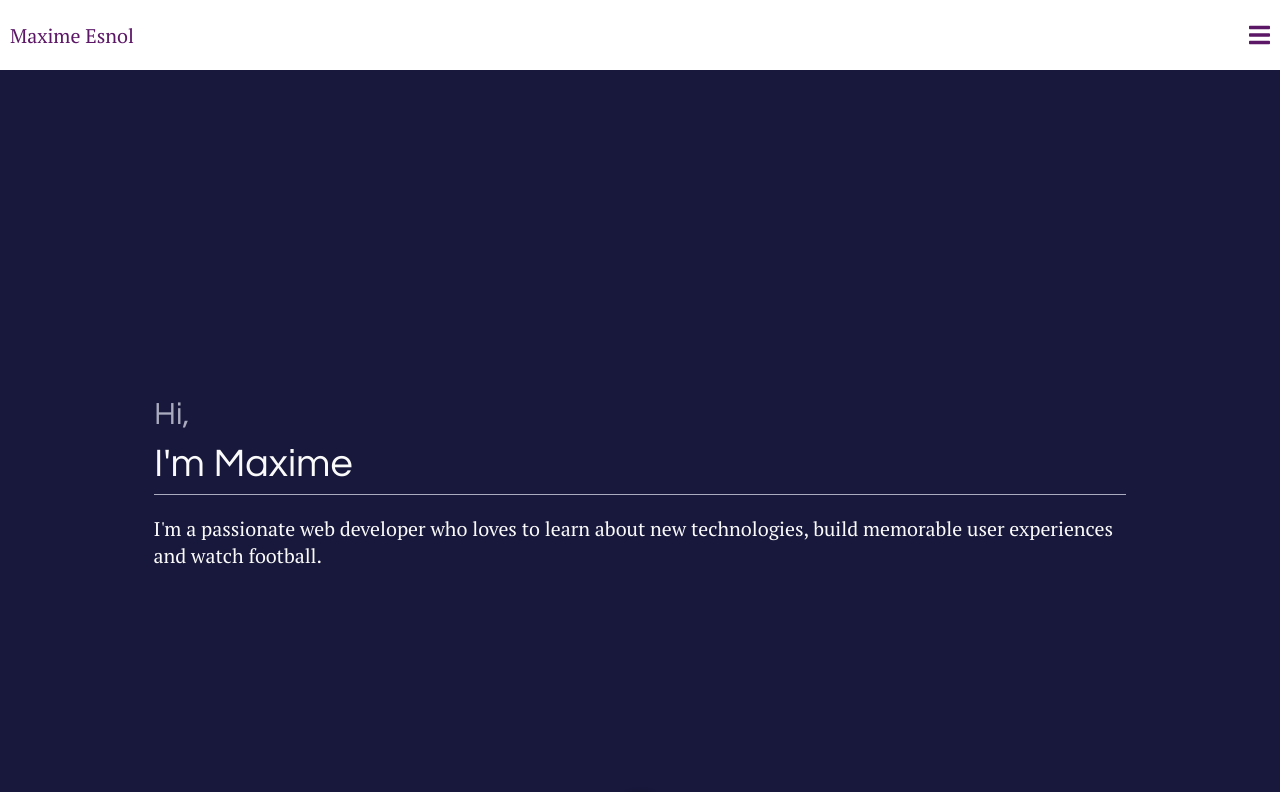
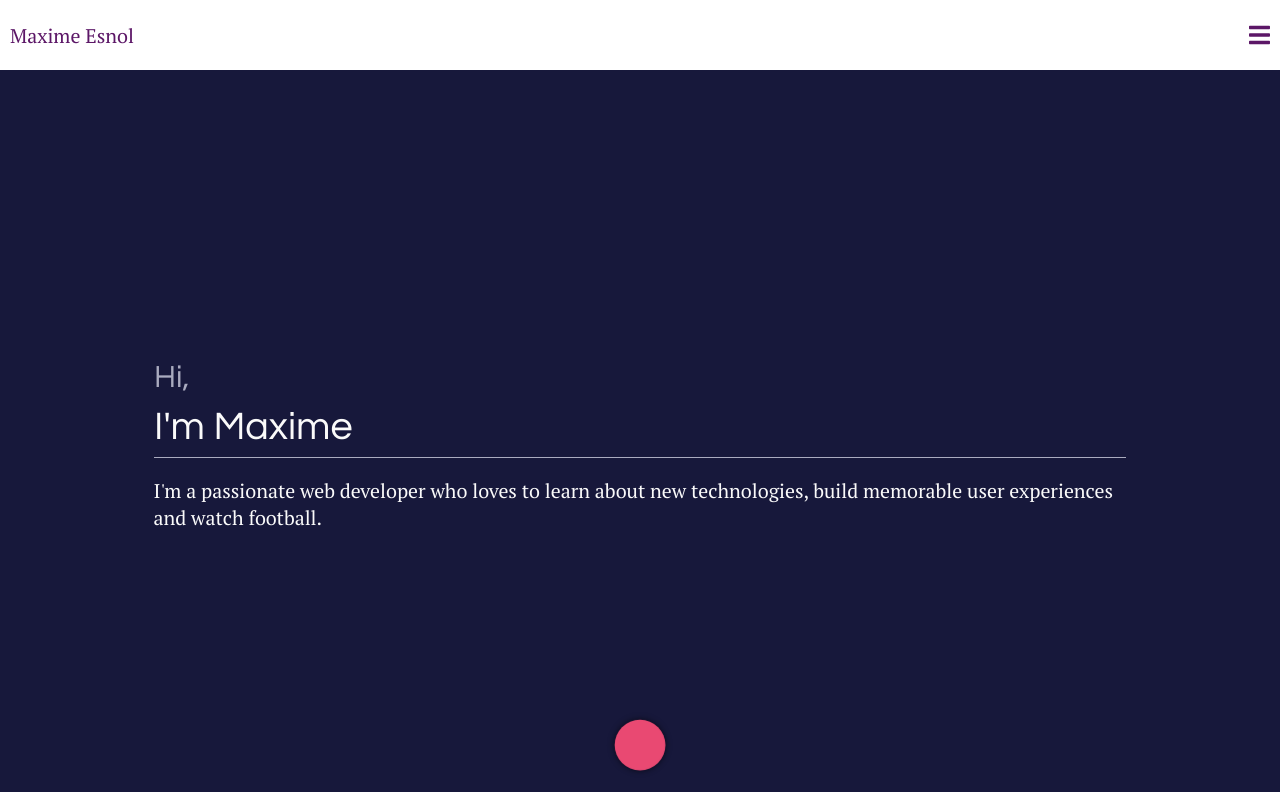
Before and after one commit to MaximeEsnol/Portfolio, a React (Create React App) app: page / in a window 1280 px wide. Shown: the top 792 px of the page. Built offline with nearby package versions, Linux system fonts and the light colour scheme.

Commit message:
Removed min-height from sections except first child

```diff
--- a/src/App.css
+++ b/src/App.css
@@ -64,14 +64,13 @@ h3 {
 
 .home > section {
     position: relative;
-    min-height: 100vh;
     padding: 0 2.5%;
     margin: 0 auto;
     box-sizing: border-box;
 }
 
 .home > section:first-child {
-    height: calc(100vh - 75px);
+    min-height: calc(100vh - 75px);
     display: flex;
     flex-direction: column;
     justify-content: center;
```
